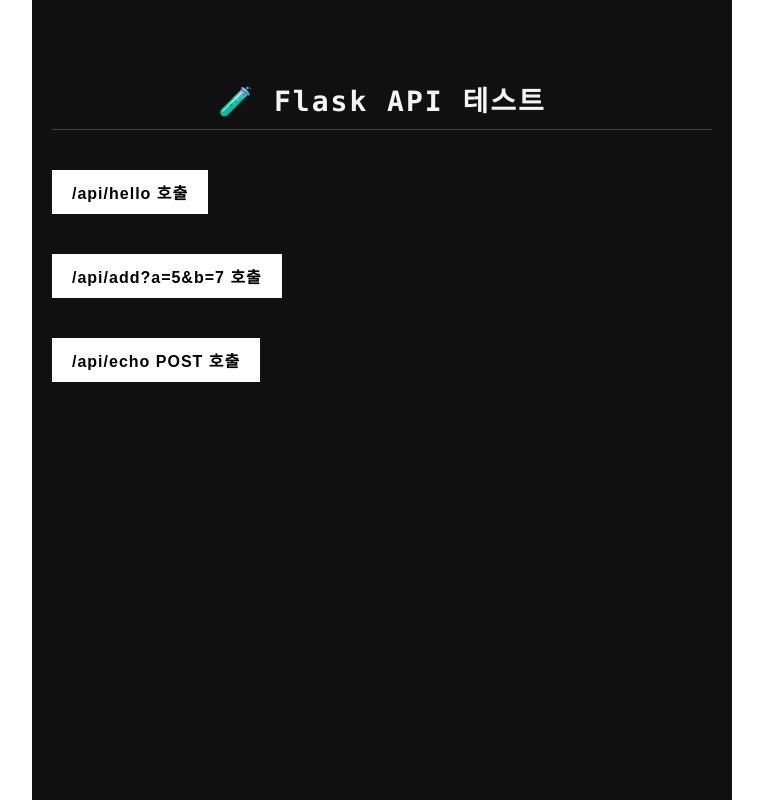
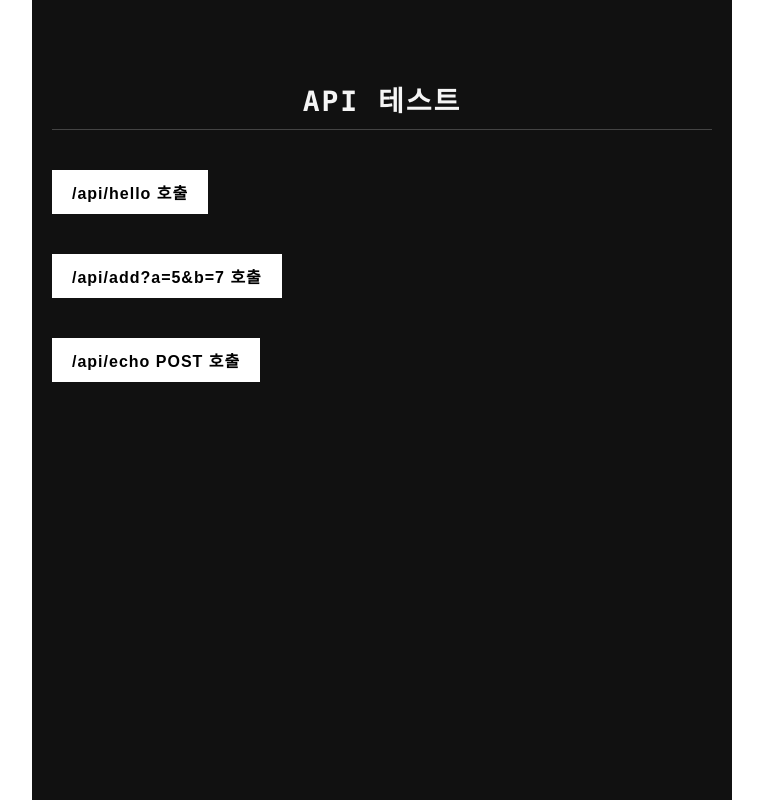
Before and after one commit to dev-heiro/next-ui, a Next.js app: page / in a window 1280 px wide. Shown: the whole page, without its empty margins (258-1021 px from the left). Built offline with nearby package versions, Linux system fonts and the light colour scheme.

Commit message:
fix : deploy test

```diff
--- a/src/app/page.js
+++ b/src/app/page.js
@@ -10,9 +10,9 @@ export default function FlaskTestPage() {
   const backendUrl = "http://13.209.99.25";
 
   const fetchHello = async () => {
-    const res = await fetch(`${backendUrl}:8080/api/deploy/ping`);
+    const res = await fetch(`${backendUrl}:8080/api/deploy/status`);
     const data = await res.json();
-    setHello(data.message);
+    setHello(data.status);
   };
 
   const fetchSum = async () => {
@@ -33,7 +33,7 @@ export default function FlaskTestPage() {
 
   return (
     <div style={styles.container}>
-      <h1 style={styles.heading}>🧪 Flask API 테스트</h1>
+      <h1 style={styles.heading}>API 테스트</h1>
 
       <div style={styles.section}>
         <button style={styles.button} onClick={fetchHello}>
```
